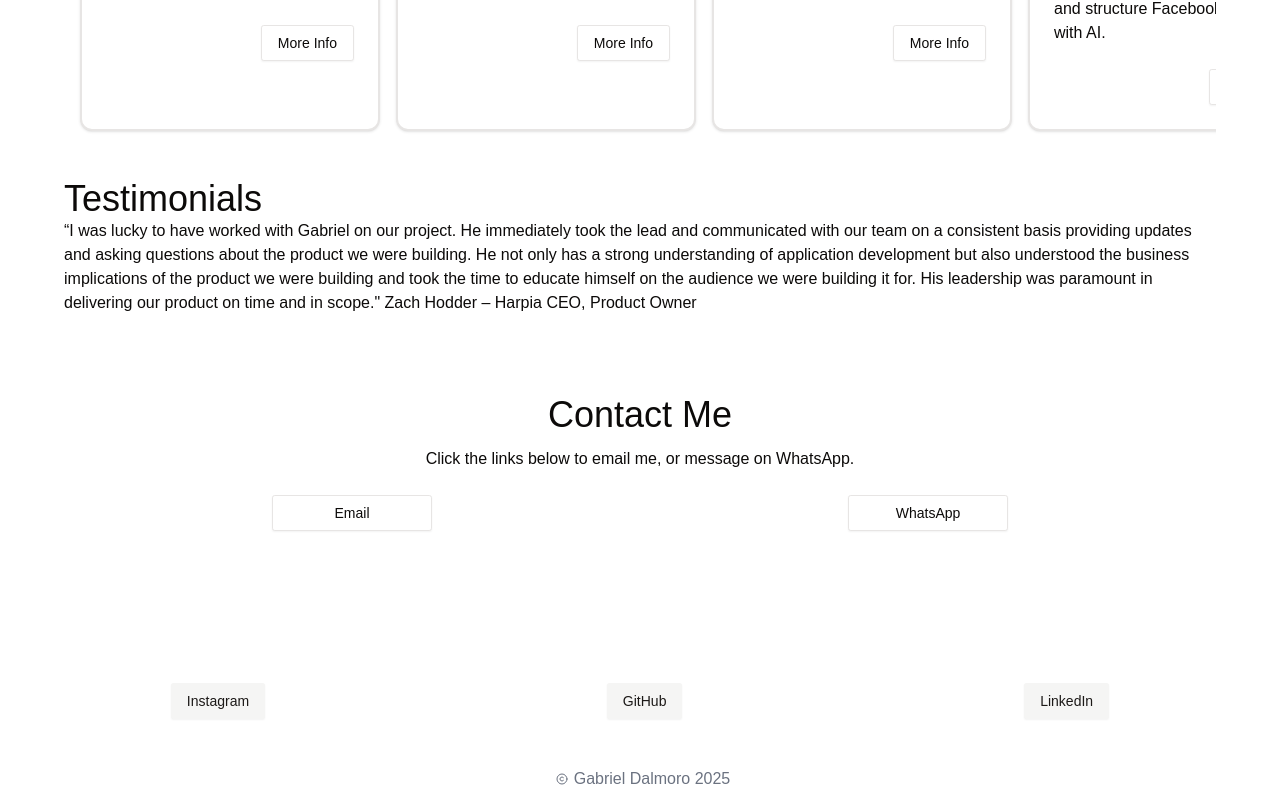
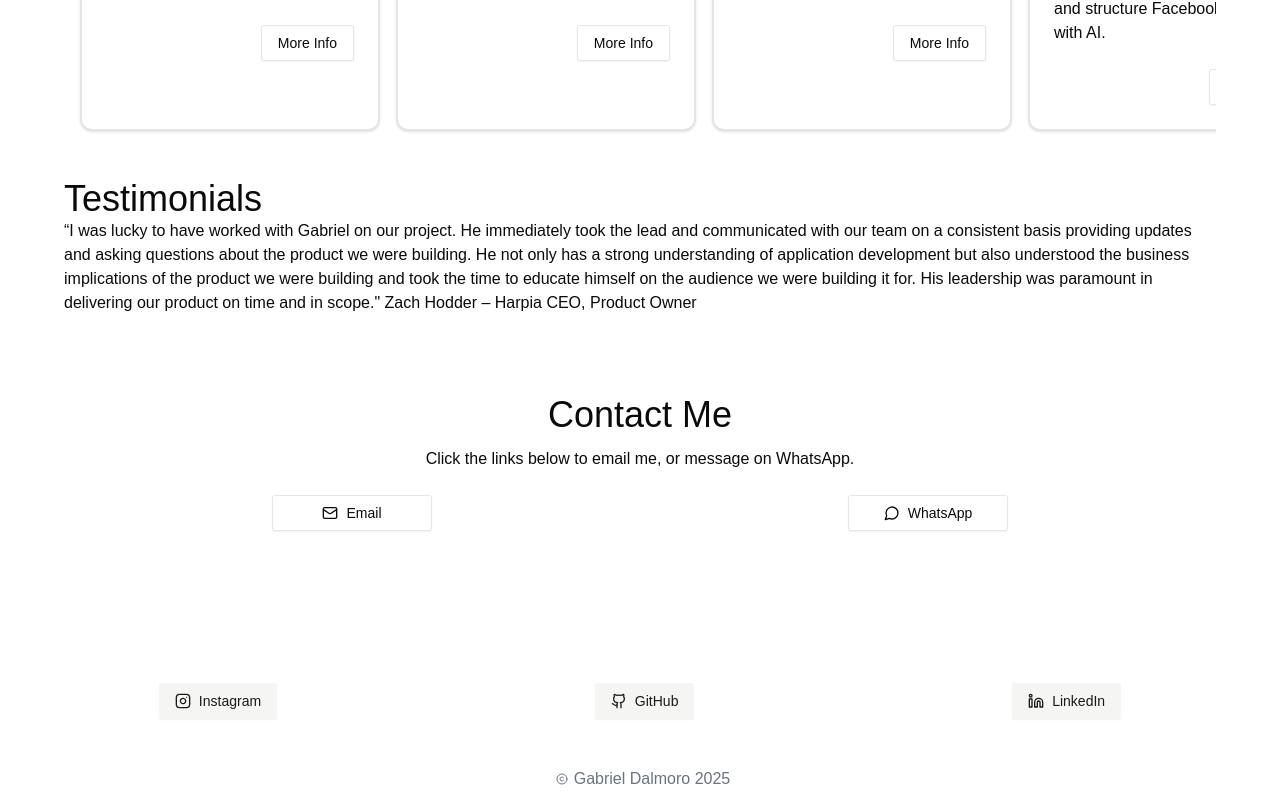
Before and after one commit to Gabriel-Dalmoro/my-website, a Next.js app: page / in a window 1280 px wide. Shown: the part 683-1490 px from the top of the page. Built offline with nearby package versions, Linux system fonts and the light colour scheme.

Commit message:
add icons

```diff
--- a/app/page.tsx
+++ b/app/page.tsx
@@ -20,7 +20,16 @@ import {
 import { Button } from "@/components/ui/button";
 import { buttonVariants } from "@/components/ui/button";
 import Link from "next/link";
-import { Copyright } from "lucide-react";
+import {
+  Copyright,
+  GithubIcon,
+  Instagram,
+  InstagramIcon,
+  Linkedin,
+  LinkedinIcon,
+  Mail,
+  MessageCircle,
+} from "lucide-react";
 import ResumeDropdown from "@/components/ResumeDropdown";
 
 export default function Home() {
@@ -108,6 +117,7 @@ export default function Home() {
                 className: "w-40",
               })}
             >
+              <Mail />
               Email
             </Link>
             <Link
@@ -118,6 +128,7 @@ export default function Home() {
                 className: "w-40",
               })}
             >
+              <MessageCircle />
               WhatsApp
             </Link>
           </div>
@@ -134,6 +145,7 @@ export default function Home() {
               className: "",
             })}
           >
+            <Instagram />
             Instagram
           </Link>
           <Link
@@ -144,6 +156,7 @@ export default function Home() {
               className: "",
             })}
           >
+            <GithubIcon />
             GitHub
           </Link>
           <Link
@@ -154,6 +167,7 @@ export default function Home() {
               className: "",
             })}
           >
+            <LinkedinIcon />
             LinkedIn
           </Link>
         </div>
```
